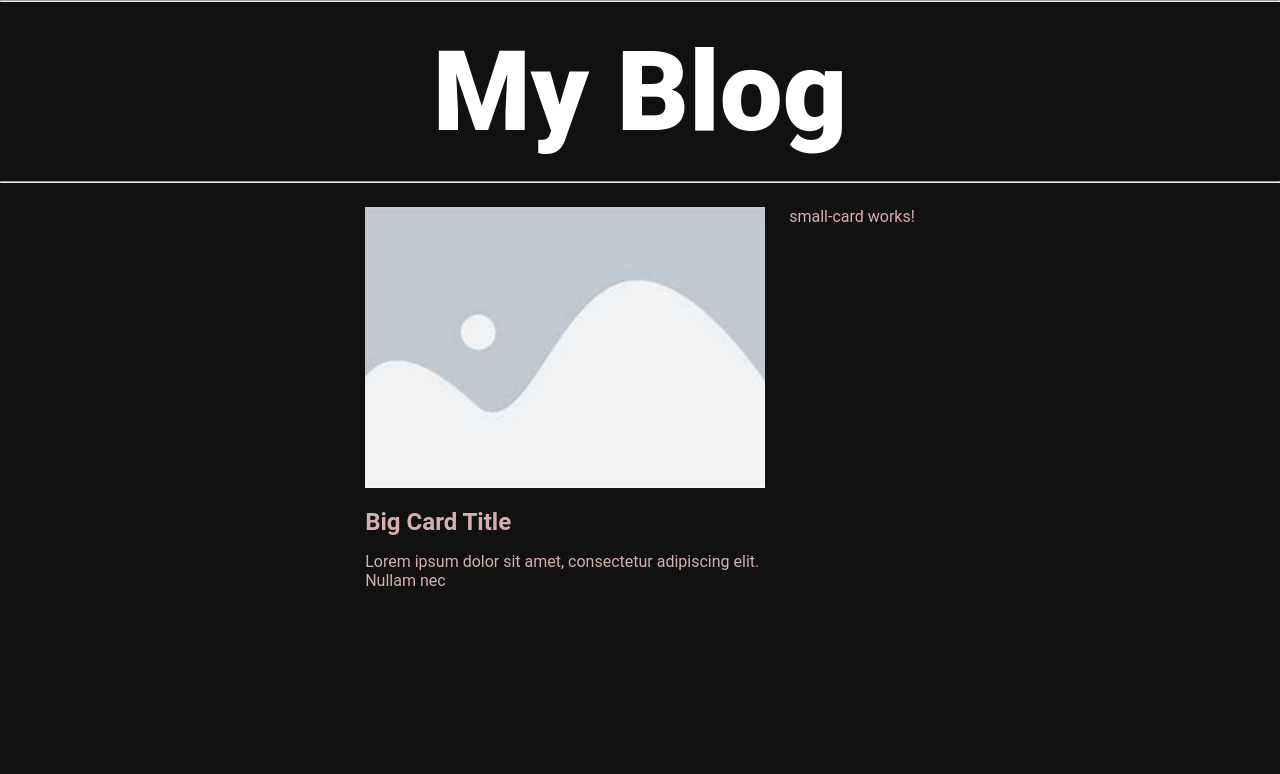
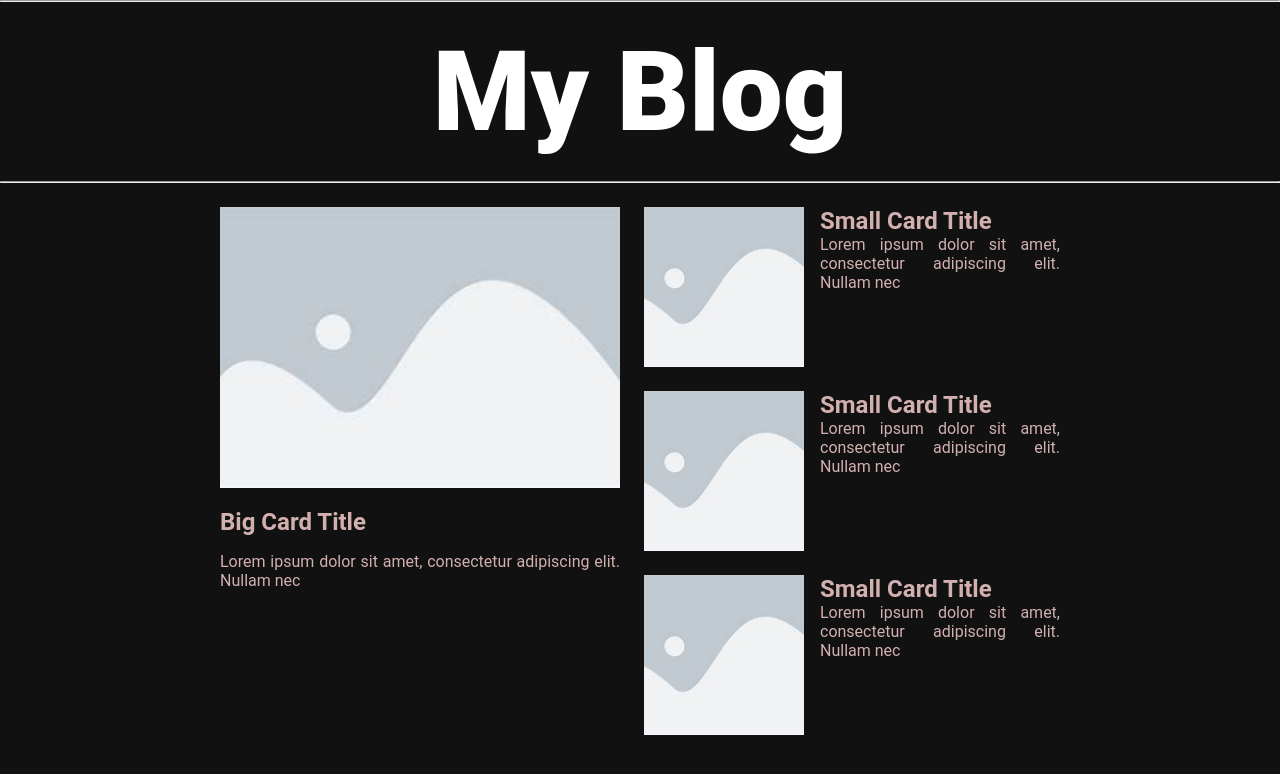
Before and after one commit to YanVelasco/Angular-Blog, an Angular app: page / in a window 1280 px wide. Shown: the top 774 px of the page. Built offline with nearby package versions, Linux system fonts and the light colour scheme.

Commit message:
Small-card customizado

```diff
--- a/src/app/components/small-card/small-card.component.html
+++ b/src/app/components/small-card/small-card.component.html
@@ -1 +1,11 @@
-<p>small-card works!</p>
+<main>
+  <img src="../../../assets/imgem_conteudo].jpg" alt="" class="small-card__picture">
+  <div class="small-card__title__description">
+    <h2>
+      Small Card Title
+    </h2>
+    <p>
+      Lorem ipsum dolor sit amet, consectetur adipiscing elit. Nullam nec
+    </p>
+  </div>
+</main>
--- a/src/app/components/small-card/small-card.component.scss
+++ b/src/app/components/small-card/small-card.component.scss
@@ -0,0 +1,34 @@
+main {
+  display: flex;
+  gap: 1rem;
+  cursor: pointer;
+  transition: transform 0.3s ease;
+  font-size: 1rem;
+
+  &:hover {
+    transform: scale(1.03);
+  }
+
+  h2{
+    font-weight: 700;
+  }
+
+  .small-card__picture {
+    width: 10rem;
+    height: 10rem;
+    object-fit: cover;
+    transition: transform 0.3s ease;
+  }
+
+  .small-card__title__description {
+    display: flex;
+    flex-direction: column;
+    width: 15rem;
+    text-align: justify;
+    transition: color 0.3s ease;
+
+    &:hover {
+      color: #888;
+    }
+  }
+}
--- a/src/app/pages/home/home.component.html
+++ b/src/app/pages/home/home.component.html
@@ -4,6 +4,10 @@
     <aside>
       <app-big-card></app-big-card>
     </aside>
-    <app-small-card></app-small-card>
+    <section class="articles-small">
+      <app-small-card></app-small-card>
+      <app-small-card></app-small-card>
+      <app-small-card></app-small-card>
+    </section>
   </section>
 </main>
--- a/src/app/pages/home/home.component.scss
+++ b/src/app/pages/home/home.component.scss
@@ -5,5 +5,12 @@ main {
     flex-wrap: wrap;
     padding: 1.5rem;
     column-gap: 1.5rem;
+    gap: 1.5rem;
+  }
+
+  .articles-small {
+    display: flex;
+    flex-direction: column;
+    row-gap: 1.5rem;
   }
 }
--- a/src/styles.scss
+++ b/src/styles.scss
@@ -5,13 +5,14 @@
   background-color: #111;
   color: #d3b0b0;
   text-decoration: none;
-  font-family: 'Roboto', sans-serif;
+  font-family: "Roboto", sans-serif;
+  text-align: justify;
 }
 
 body {
   display: flex;
   flex-direction: column;
-  font-family: 'Roboto', sans-serif;
+  font-family: "Roboto", sans-serif;
   -webkit-font-smoothing: antialiased;
   -moz-osx-font-smoothing: grayscale;
   height: 100vh;
```
